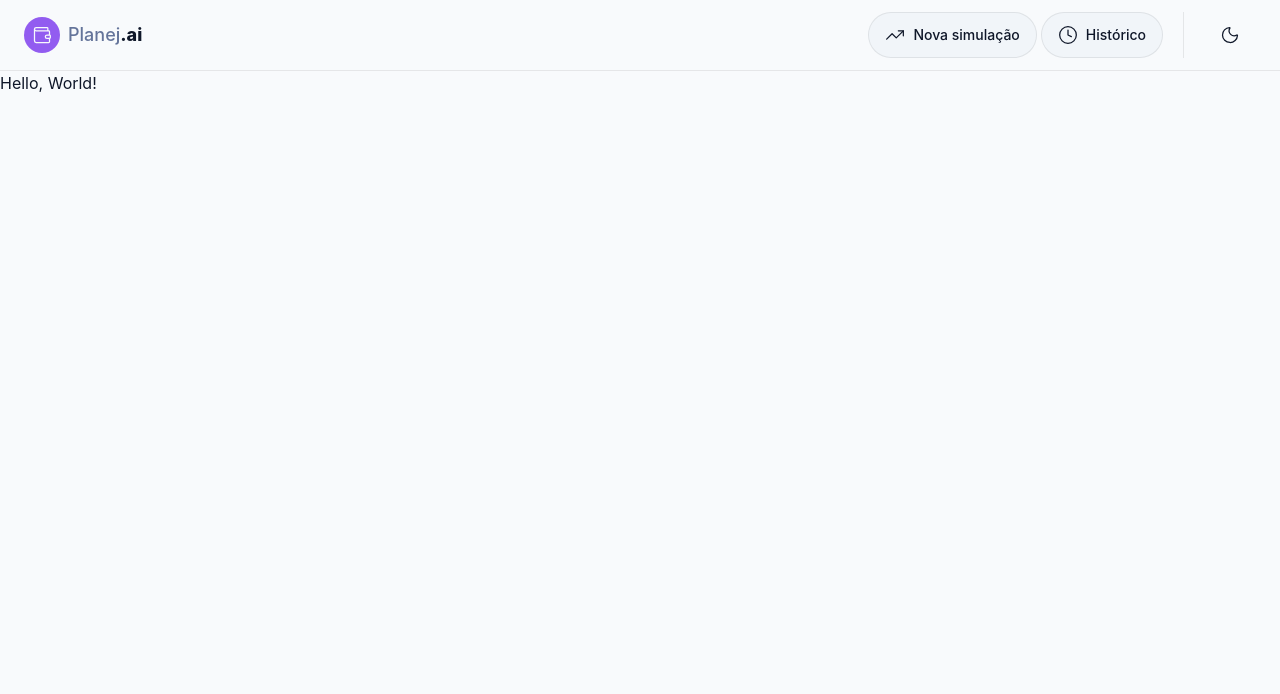
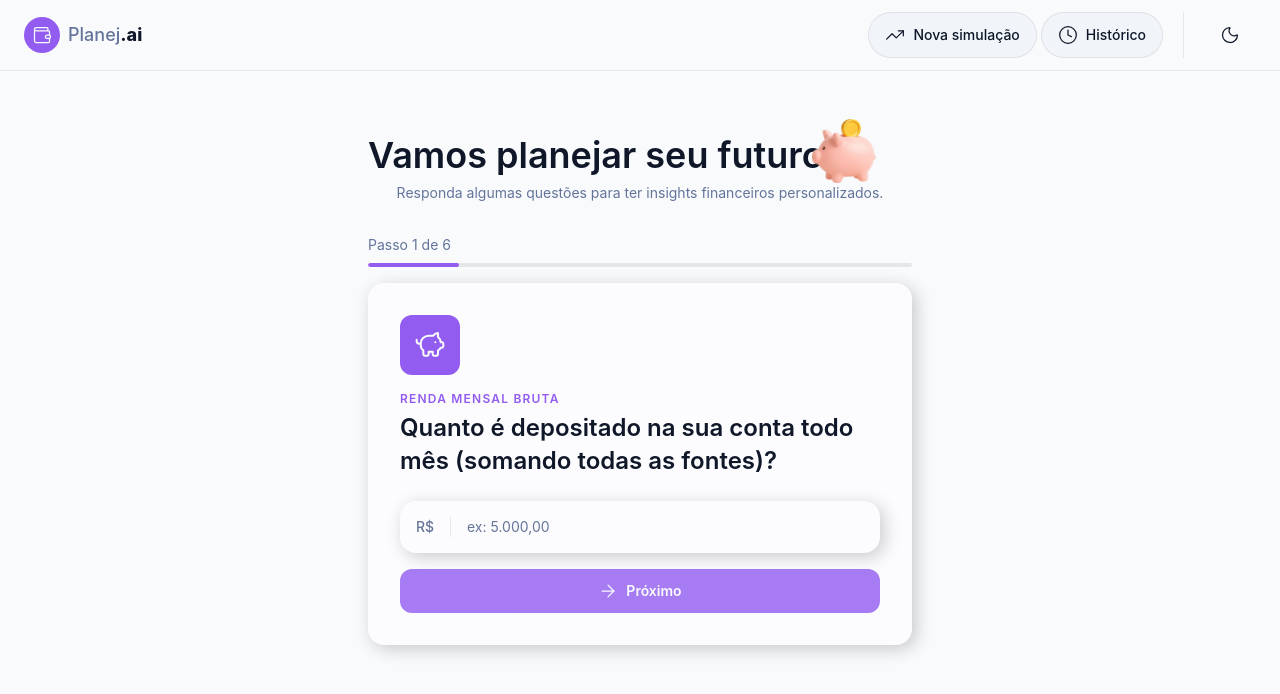
Before and after one commit to GadiegoN/planejai, a React (Vite) app: page / in a window 1280 px wide. Shown: the top 694 px of the page. Built offline with nearby package versions, Linux system fonts and the light colour scheme.

Commit message:
feat: add simulation form components and logic; implement currency formatting utilities

```diff
--- /dev/null
+++ b/src/components/features/Simulation/Form.tsx
@@ -0,0 +1,46 @@
+import { FormStep } from "./FormStep";
+import { StepProgress } from "./Progress";
+import { simulationFormSteps } from "../../../data/simulation";
+import { useState } from "react";
+
+export function SimulationForm() {
+  const [currentStepIndex, setCurrentStepIndex] = useState(0);
+  const totalSteps = simulationFormSteps.length;
+  const currentStep = simulationFormSteps[currentStepIndex];
+
+  const handleNextStep = () => {
+    if (currentStepIndex + 1 > totalSteps - 1) {
+      return;
+    }
+
+    setCurrentStepIndex((prev) => prev + 1);
+  };
+
+  const handleBackStep = () => {
+    if (currentStepIndex === 0) {
+      return;
+    }
+
+    setCurrentStepIndex((prev) => prev - 1);
+  };
+
+  return (
+    <>
+      <StepProgress
+        currentStep={currentStepIndex + 1}
+        totalSteps={totalSteps}
+      />
+      <FormStep
+        key={currentStep.id}
+        icon={currentStep.icon}
+        title={currentStep.title}
+        question={currentStep.question}
+        inputProps={currentStep.inputProps}
+        id={currentStep.id}
+        hideBackButton={currentStepIndex === 0}
+        onBack={handleBackStep}
+        onNext={handleNextStep}
+      />
+    </>
+  );
+}
--- /dev/null
+++ b/src/components/features/Simulation/FormStep.tsx
@@ -0,0 +1,96 @@
+import { ArrowLeft, ArrowRight, type LucideIcon } from "lucide-react";
+import { type SyntheticEvent, useState } from "react";
+import { Button } from "../../shared/Button";
+import { Input, type InputProps } from "../../shared/Input";
+import { formatCurrencyMask } from "../../../utils/currency";
+
+export interface FormStepProps {
+  id: string;
+  icon: LucideIcon;
+  title: string;
+  question: string;
+  inputProps: InputProps;
+  submitButtonProps?: {
+    label: string;
+    emojiIcon?: string;
+  };
+}
+
+interface ActionsButtonsProps {
+  onBack: () => void;
+  onNext: (value: string) => void;
+  hideBackButton?: boolean;
+}
+
+export function FormStep({
+  icon: Icon,
+  title,
+  question,
+  inputProps,
+  submitButtonProps,
+  hideBackButton,
+  onBack,
+  onNext,
+}: FormStepProps & ActionsButtonsProps) {
+  const [inputValue, setInputValue] = useState("");
+
+  const handleSubmit = (e: SyntheticEvent<HTMLFormElement>) => {
+    e.preventDefault();
+
+    if (!inputValue) {
+      return;
+    }
+
+    onNext(inputValue);
+  };
+
+  return (
+    <div className="bg-card rounded-2xl p-6 shadow-[4px_4px_18px_0px_rgba(0,0,0,0.2)] sm:p-8">
+      <div className="bg-primary mb-4 flex h-15 w-15 items-center justify-center rounded-xl">
+        <Icon size={32} className="text-primary-foreground" />
+      </div>
+      <h2 className="text-primary mb-1 text-xs font-semibold tracking-widest uppercase">
+        {title}
+      </h2>
+      <h3 className="text-foreground mb-6 text-xl leading-snug font-semibold sm:text-2xl">
+        {question}
+      </h3>
+      <form onSubmit={handleSubmit} className="flex flex-col gap-4">
+        <Input
+          {...inputProps}
+          value={inputValue}
+          onChange={(e) =>
+            setInputValue(
+              inputProps.prefix === "R$"
+                ? formatCurrencyMask(e.target.value)
+                : e.target.value,
+            )
+          }
+        />
+        <div className="flex flex-col gap-3 sm:flex-row sm:gap-6">
+          {!hideBackButton && (
+            <Button
+              type="button"
+              onClick={onBack}
+              variant="ghost"
+              icon={ArrowLeft}
+              className="order-2 flex-1 justify-center rounded-xl py-3 sm:order-1"
+            >
+              Voltar
+            </Button>
+          )}
+          <Button
+            type="submit"
+            variant="primary"
+            icon={!submitButtonProps ? ArrowRight : undefined}
+            disabled={!inputValue}
+            className="order-1 flex-1 sm:order-2"
+          >
+            {submitButtonProps?.label ?? "Próximo"}
+            {submitButtonProps?.emojiIcon}
+          </Button>
+        </div>
+      </form>
+    </div>
+  );
+}
--- /dev/null
+++ b/src/components/features/Simulation/Hero.tsx
@@ -0,0 +1,22 @@
+import PiggyBankImage from "../../../assets/images/piggy-bank.png";
+
+export function SimulationHero() {
+  return (
+    <div className="mb-8 text-center">
+      <div className="flex flex-col items-center sm:flex-row">
+        <h1 className="text-foreground text-3xl font-semibold sm:text-4xl">
+          Vamos planejar seu futuro
+        </h1>
+        <img
+          src={PiggyBankImage}
+          alt=""
+          aria-hidden="true"
+          className="size-16 sm:-mt-2 sm:-ml-3"
+        />
+      </div>
+      <p className="text-muted-foreground text-sm">
+        Responda algumas questões para ter insights financeiros personalizados.
+      </p>
+    </div>
+  );
+}
--- /dev/null
+++ b/src/components/features/Simulation/Progress.tsx
@@ -0,0 +1,27 @@
+interface StepProgressProps {
+  currentStep: number;
+  totalSteps: number;
+}
+
+export function StepProgress({ currentStep, totalSteps }: StepProgressProps) {
+  const progress = (currentStep / totalSteps) * 100;
+
+  return (
+    <div className="mb-4">
+      <p className="text-muted-foreground mb-2 text-sm">
+        Passo {currentStep} de {totalSteps}
+      </p>
+      <div className="bg-border h-1 w-full overflow-hidden rounded-full">
+        <div
+          role="progressbar"
+          aria-valuenow={currentStep}
+          aria-valuemin={1}
+          aria-valuemax={totalSteps}
+          aria-label={`Passo ${currentStep} de ${totalSteps}`}
+          className="bg-primary h-full rounded-full transition-all duration-300"
+          style={{ width: `${progress}%` }}
+        />
+      </div>
+    </div>
+  );
+}
--- /dev/null
+++ b/src/components/shared/Input.tsx
@@ -0,0 +1,36 @@
+import type { InputHTMLAttributes } from "react";
+
+import { Divider } from "./Divider";
+
+export interface InputProps extends InputHTMLAttributes<HTMLInputElement> {
+  prefix?: string;
+  suffix?: string;
+}
+
+export function Input({ prefix, suffix, ...rest }: InputProps) {
+  return (
+    <div className="bg-input flex items-center rounded-2xl p-4 shadow-[4px_4px_18px_0px_rgba(0,0,0,0.2)]">
+      {prefix && (
+        <>
+          <span className="text-muted-foreground text-sm font-medium">
+            {prefix}
+          </span>
+          <Divider orientation="vertical" />
+        </>
+      )}
+      <input
+        className="text-foreground placeholder:text-muted-foreground w-full bg-transparent text-sm outline-none"
+        autoFocus
+        {...rest}
+      />
+      {suffix && (
+        <>
+          <Divider orientation="vertical" />
+          <span className="text-muted-foreground text-sm font-medium">
+            {suffix}
+          </span>
+        </>
+      )}
+    </div>
+  );
+}
--- /dev/null
+++ b/src/data/simulation.ts
@@ -0,0 +1,99 @@
+import {
+  CalendarClock,
+  CreditCard,
+  Goal,
+  Landmark,
+  PiggyBank,
+  Wallet,
+} from "lucide-react";
+
+// import type { InsightData } from "@/services/aiService";
+
+import type { FormStepProps } from "../components/features/Simulation/FormStep";
+
+export const simulationFormSteps = [
+  {
+    id: "income",
+    icon: PiggyBank,
+    title: "Renda mensal bruta",
+    question:
+      "Quanto é depositado na sua conta todo mês (somando todas as fontes)?",
+    inputProps: {
+      placeholder: "ex: 5.000,00",
+      prefix: "R$",
+      maxLength: 12,
+    },
+  },
+  {
+    id: "expenses",
+    icon: CreditCard,
+    title: "Custos fixos de vida",
+    question:
+      "Quanto você gasta mensalmente com custos fixos (aluguel, contas, etc)?",
+    inputProps: {
+      placeholder: "ex: 2.000,00",
+      prefix: "R$",
+      maxLength: 12,
+    },
+  },
+  {
+    id: "debts",
+    icon: Landmark,
+    title: "Dívidas / parcelas",
+    question:
+      "Você tem algum valor comprometido com parcelas ou empréstimos mensalmente?",
+    inputProps: {
+      placeholder: "ex: 500,00",
+      prefix: "R$",
+      maxLength: 12,
+    },
+  },
+  {
+    id: "goalName",
+    icon: Goal,
+    title: "Nome da meta",
+    question: "Qual o objetivo que você deseja alcançar?",
+    inputProps: {
+      placeholder: "ex: Viagem para o Japão",
+      maxLength: 50,
+    },
+  },
+  {
+    id: "goalAmount",
+    icon: Wallet,
+    title: "Custo da meta",
+    question: "Quanto custa realizar esse sonho?",
+    inputProps: {
+      placeholder: "ex: 15.000,00",
+      prefix: "R$",
+      maxLength: 12,
+    },
+  },
+  {
+    id: "goalDeadline",
+    icon: CalendarClock,
+    title: "Prazo desejado",
+    question: "Em quantos meses você planeja atingir esse objetivo?",
+    inputProps: {
+      type: "number",
+      placeholder: "ex: 12",
+      suffix: "meses",
+      min: 1,
+      max: 120,
+    },
+    submitButtonProps: {
+      label: "Gerar simulação",
+      emojiIcon: "✨",
+    },
+  },
+] satisfies FormStepProps[];
+
+export type SimulationFormData = Record<
+  (typeof simulationFormSteps)[number]["id"],
+  string
+>;
+
+export type SimulationRecord = SimulationFormData & {
+  id: string;
+  //   insight?: InsightData;
+};
--- /dev/null
+++ b/src/pages/SimulationFormPage.tsx
@@ -0,0 +1,11 @@
+import { SimulationForm } from "../components/features/Simulation/Form";
+import { SimulationHero } from "../components/features/Simulation/Hero";
+
+export function SimulationFormPage() {
+  return (
+    <main className="mx-auto max-w-xl px-4 py-10 sm:py-14">
+      <SimulationHero />
+      <SimulationForm />
+    </main>
+  );
+}
--- a/src/router.tsx
+++ b/src/router.tsx
@@ -1,5 +1,6 @@
 import { createBrowserRouter } from "react-router-dom";
 import { RootLayout } from "./components/layout/RootLayout";
+import { SimulationFormPage } from "./pages/SimulationFormPage";
 
 export const router = createBrowserRouter([
   {
@@ -7,7 +8,7 @@
     children: [
       {
         path: "/",
-        element: <h1>Hello, World!</h1>,
+        element: <SimulationFormPage />,
       },
       {
         path: "/resultado",
--- /dev/null
+++ b/src/utils/currency.ts
@@ -0,0 +1,25 @@
+export function formatCurrencyMask(value: string): string {
+  const digits = value.replace(/\D/g, "");
+
+  if (!digits) {
+    return "";
+  }
+
+  const number = Number(digits) / 100;
+
+  if (isNaN(number)) {
+    return "";
+  }
+
+  return number.toLocaleString("pt-BR", {
+    minimumFractionDigits: 2,
+    maximumFractionDigits: 2,
+  });
+}
+
+export function parseCurrency(value: string): number {
+  return (
+    parseFloat(value.replace(/\./g, "").replace(",", ".").replace("R$", "")) ||
+    0
+  );
+}
```
Also changed, not shown: src/assets/images/piggy-bank.png (added).
